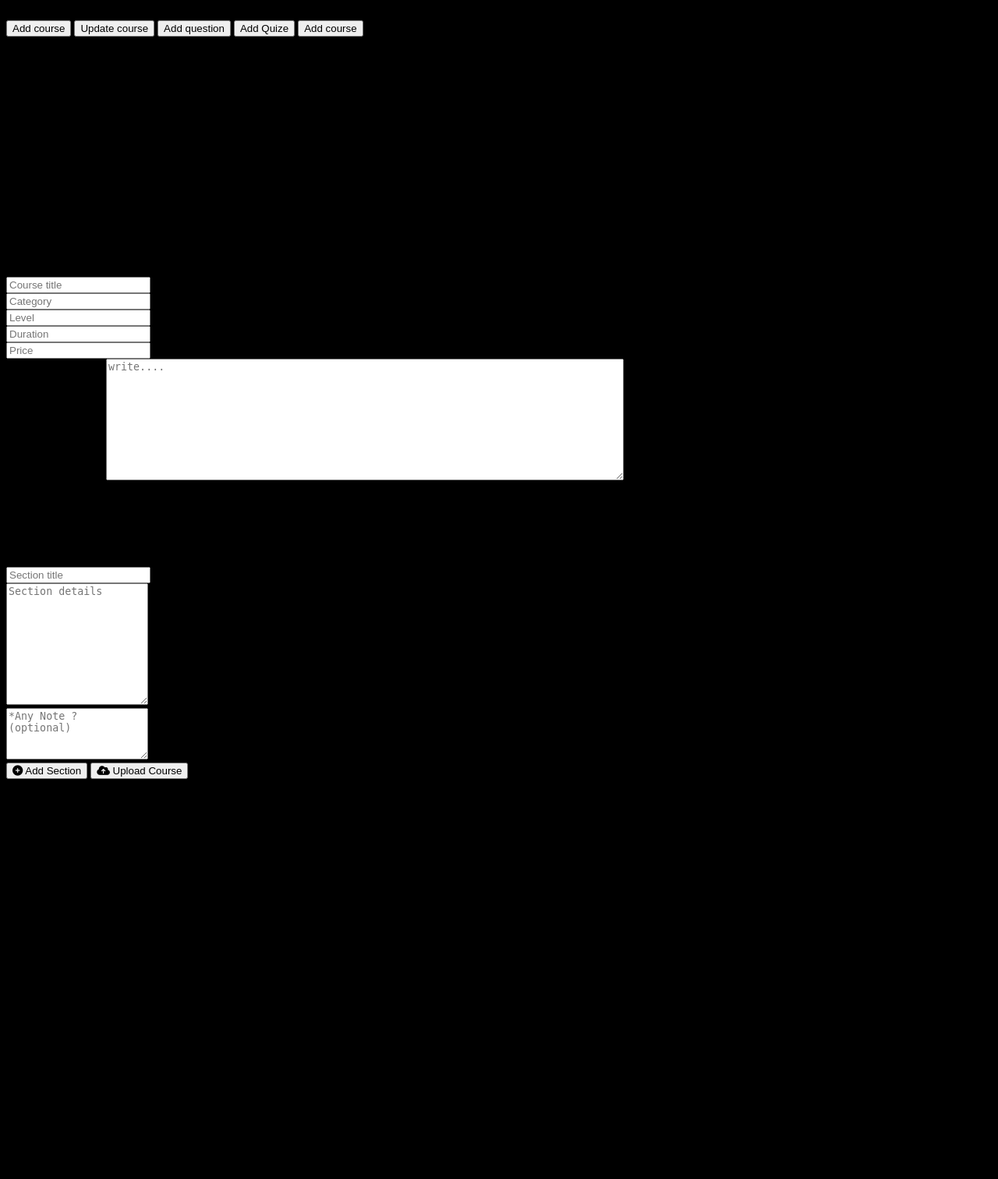
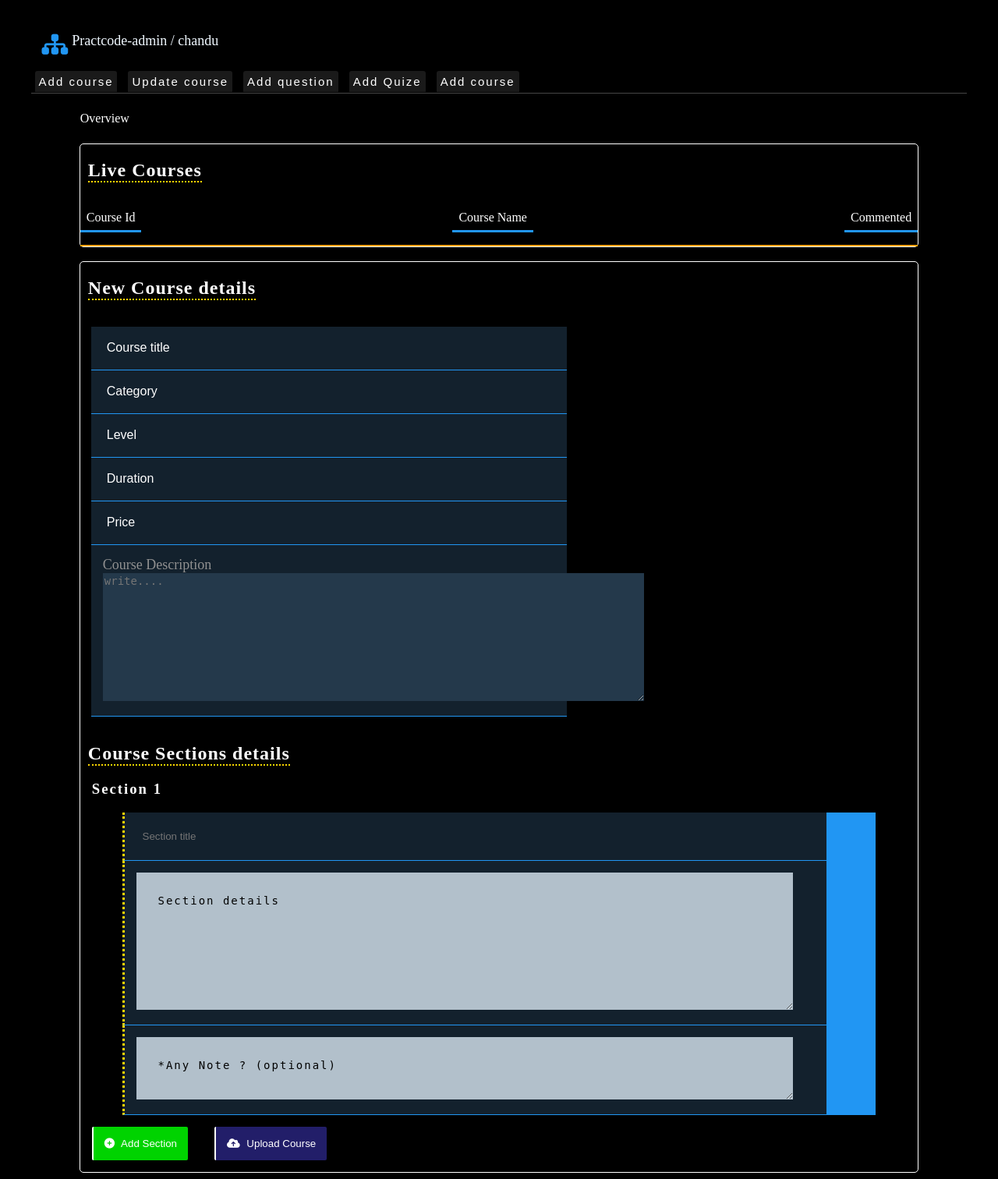
Before and after one commit to shekhar613/practcode, a Django app: page /practcode-admin-controls/ in a window 1280 px wide. Shown: the whole page at 78% size. Before the commit the page ends 999 px from the top, so only its background shows below. Run offline with Django 4.2, Linux system fonts and the light colour scheme; data that the repository does not hold is empty; some libraries are stand-ins or nearby versions.

Commit message:
rename to adimin_index.css

```diff
--- a/practcode_admin/templates/admin-index.html
+++ b/practcode_admin/templates/admin-index.html
@@ -4,7 +4,7 @@
     {% load static %}
     <meta charset="UTF-8">
     <meta name="viewport" content="width=device-width, initial-scale=1.0">
-    <link rel="stylesheet" href="{% static 'css/admin-index.css' %}">
+    <link rel="stylesheet" href="{% static 'css/admin_index.css' %}">
     <script src="https://code.jquery.com/jquery-3.6.0.min.js"
     integrity="sha256-/xUj+3OJU5yExlq6GSYGSHk7tPXikynS7ogEvDej/m4=" crossorigin="anonymous"></script>
 <script src="https://kit.fontawesome.com/215c5cf425.js" crossorigin="anonymous"></script>
--- a/static/css/admin-index.08e8e12410bc.css
+++ /dev/null
@@ -1,4 +0,0 @@
-
-body{
-    background: #000;
-}
--- a/static/css/admin-index.css
+++ /dev/null
@@ -1,4 +0,0 @@
-
-body{
-    background: #000;
-}
--- /dev/null
+++ b/static/css/admin_index.css
@@ -0,0 +1,219 @@
+body{
+    background: #000;
+}
+body button{
+    cursor: pointer;
+}
+nav{
+    padding: 20px 0px 0px;
+    width: 95%;
+    margin: auto;
+    color: aliceblue;
+    border-bottom:solid 1px rgb(70, 70, 70);
+
+}
+nav .logo-admin{
+    display: flex;
+    font-size: 18px;
+    padding: 14px;
+
+}
+.status-bar{
+    width :85%;
+    margin: auto;
+    padding: 5px;
+    color: white;
+
+}
+
+.logo-admin i{
+    padding-right:5px;
+    font-size: 30px;
+    color:#2196f3;
+
+
+}
+nav .admin-nav-options button{
+    background: rgb(26, 26, 26);
+    color: white;
+    border: none;
+    border-top-right-radius: 3px;
+    border-top-left-radius: 3px;
+    font-size: 15px;
+    letter-spacing: 2px;
+    padding: 5px;
+    margin: 5px 5px 1px;
+    cursor: pointer;
+    letter-spacing: 2px;
+
+}
+.container{
+    margin:auto;
+    width: 85%;
+    border: 1px solid white;
+    border-radius: 5px;
+}
+.container .courseLists{
+    color: white;
+}
+.courseLists .courseLists-labels{
+    display: flex;
+    justify-content: space-between;
+    border-bottom: 2px solid orange;
+}
+.courseLists .courseLists-labels p{
+    padding: 0px 8px 0px;
+    height: 25px;
+    border-bottom: 3px solid #2196f3;
+}
+.courseLists .listView{
+    display: flex;
+    justify-content: space-between;
+    border-bottom: 1px solid gray;
+}
+.listView p{
+    padding: 0px 8px 0px;
+}
+
+.input-sections{
+    display: flex;
+}
+
+.input-sections form{
+    width: 60%;
+    padding: 14px;
+
+}
+.input-sections form .input-div{
+    width: 90%;
+    padding: 15px;
+    border-bottom: 1px solid #2196f3;
+    background: #13212d;
+}
+.input-div input{
+    width: 95%;
+    outline: none;
+    border: none;
+    margin: auto;
+    padding: 5px;
+    background: transparent;
+    color: white;
+
+}
+.input-div label{
+    color: rgb(144, 144, 144);
+    font-size: 18px;
+    padding: 14px 0px 0px;
+}
+.input-div textarea{
+    background: #24394b;
+    border: none;
+    outline: none;
+    font-size: 14px;
+    color: white;
+    resize:vertical;
+}
+
+.input-div input::placeholder{
+    color: white;
+    font-size: 16px;
+}
+.input-sections .addimge{
+    display: flex;
+    color: white;
+    width: 30%;
+    background: #1262a3;
+    margin: auto;
+    height: 50vh;
+    border-radius: 11px;
+
+    align-items: center;
+    justify-content: center;
+}
+.addimge .add_image_btn{
+    height: 50px;
+    border-radius: 5px;
+    border: none;
+    color: white;
+    padding: 14px;
+    background: #1170bd;
+    border-left: 2px solid white;
+    border-top-left-radius: 0px;
+    border-bottom-left-radius: 0px;
+
+}
+.AddSections_btn{
+    margin:15px;
+    border: none;
+    border-radius: 2px;
+    padding: 14px;
+    color: white;
+    background: rgb(0, 211, 0);
+    border-left: 2px solid white;
+}
+.AddSections_btn i{
+    padding-right: 5px;
+}
+
+.addsections_dev{
+  width: 90%;
+  background: #2196f3;
+  margin: auto;
+}
+.addsections_dev .section-title{
+    width: 90%;
+    padding: 15px;
+    border-bottom: 1px solid #2196f3;
+    background: #13212d;
+    border-left: 3px dotted gold;
+}
+.section-title input{
+    width: 95%;
+    outline: none;
+    border: none;
+    margin: auto;
+    padding: 5px;
+    background: transparent;
+    color: white;
+    padding: 8px;
+}
+.section-title textarea{
+    background: #b2c0cb;
+    border: none;
+    outline: none;
+    font-size: 14px;
+    color: rgb(0, 0, 0);
+    width: 95%;
+    resize:vertical;
+    padding: 8px;
+}
+.section-title textarea::placeholder{
+    color: #000;
+    letter-spacing: 2px;
+    padding: 20px;
+}
+.Coursesectiondetails_h2{
+    margin-left: 10px;
+    color:white;
+    letter-spacing: 1px;
+    border-bottom: 2px dotted gold;
+    width: fit-content;
+}
+.addcourse_div_btngroup .upload_btn{
+    margin:15px;
+    border: none;
+    border-radius: 2px;
+    padding: 14px;
+    color: white;
+    background: rgb(34, 30, 105);
+    border-left: 2px solid white;
+}
+.upload_btn i{
+    padding-right: 5px;
+}
+
+.section_heading_h3{
+    padding-left: 15px;
+    color: white;
+    letter-spacing: 2px;
+}
--- a/static/css/test.08e8e12410bc.css
+++ /dev/null
@@ -1,4 +0,0 @@
-
-body{
-    background: #000;
-}
--- a/static/css/test.css
+++ /dev/null
@@ -1,4 +0,0 @@
-
-body{
-    background: #000;
-}
--- /dev/null
+++ b/static/script/admin-index.js
@@ -0,0 +1,105 @@
+// fetch the data after window gets loaded
+var courseLists_div = document.getElementById('courseLists_divID');
+
+window.addEventListener('load', function () {
+    $.ajax({
+        type: 'GET',
+        url:'/practcode-admin-controls/fetch-all/view_courses',
+        success: function (data) {
+        //    after submission
+        for (let index = 0; index < data.length; index++) {
+            console.log(data[index]['id'])
+            console.log(data[index]['title'])
+            console.log(data[index]['category'])
+            console.log(data[index]['level'])
+
+            courseLists_div.innerHTML+=`
+                <div class="listView">
+                    <p><a href="/course/${data[index]['id']}"><i class="fa-solid fa-arrow-up-right-from-square"></i></a>  ${data[index]['id']}</p>
+                    <p>${data[index]['title']}</p>
+                    <p>${data[index]['category']}</p>
+                </div>
+
+            `
+
+        }
+        }
+    })
+})
+
+
+
+
+var sections_counter = 1;
+const formData = new FormData()
+var dict={'section_data':{}}
+var file_obj;
+const addSection = () =>{
+    console.log("called");
+    sections_counter++;
+    document.getElementById('addsections_dev_id').innerHTML+=
+    `
+    <br>
+    <h3 class="section_heading_h3">Section ${sections_counter}</h3>
+    <div class="addsections_dev" >
+                <div class="section-title">
+                    <input id="Section_title_id_${sections_counter}" type="text" placeholder=" Section title">
+                </div>
+
+                <div class="section-title">
+                    <textarea name="" id="Section_details_id_${sections_counter}"   rows="10" placeholder="Section details"></textarea>
+                </div>
+
+                <div class="section-title">
+                    <textarea name="" id="Section_description_id_${sections_counter}"   rows="4" placeholder="*Any Note ? (optional)"></textarea>
+                </div>
+
+
+            </div>
+
+    `
+}
+const getSectiondata=()=>{
+    for(let i =1;i<=sections_counter;i++){
+
+        dict['section_data'][$(`#Section_title_id_${i}`).val()] = {'details':$(`#Section_details_id_${i}`).val(),'note':$(`#Section_description_id_${i}`).val()}
+
+    }
+}
+
+
+
+$(document).on('click', '#upload_btn_id', function (e) {
+    e.preventDefault();
+    getSectiondata();
+    let overview = [$('#courseTile_id').val(),$('#Category_id').val(),$('#Level_id').val(),$('#Duration_id').val(),$('#Price_id').val(),$('#description_id').val(),sections_counter]
+    dict['overview']= overview;
+
+
+
+    // ;
+    $.ajax({
+      type: 'POST',
+      url:'/practcode-admin-controls/add-course/',
+      data: JSON.stringify(dict),
+      contentType: 'application/json',
+      success: function (data) {
+      //    after submission
+        console.log(data['error'])
+        if (data['error']==false){
+            courseLists_div.innerHTML+=`
+                <div class="listView">
+                    <p><a href=""><i class="fa-solid fa-rotate-right"></i></a> Refresh</p>
+                    <p>${$('#courseTile_id').val()}</p>
+                    <p>${$('#Category_id').val()}</p>
+                </div>
+
+            `
+        }
+
+
+      }
+  })
+
+
+})
```
Also changed, not shown: codeGpt/settings.py (+0 -10 lines), practcode_admin/static/css/admin_index.css (added, +219 -0 lines), static/script/admin-index.2689b55d0e4f.js (added, +105 -0 lines), static/staticfiles.json (+1 -1 lines), static/css/admin_index.8bb4902c2a12.css (renamed from practcode_admin/static/css/admin-index.css), 4 other files.
